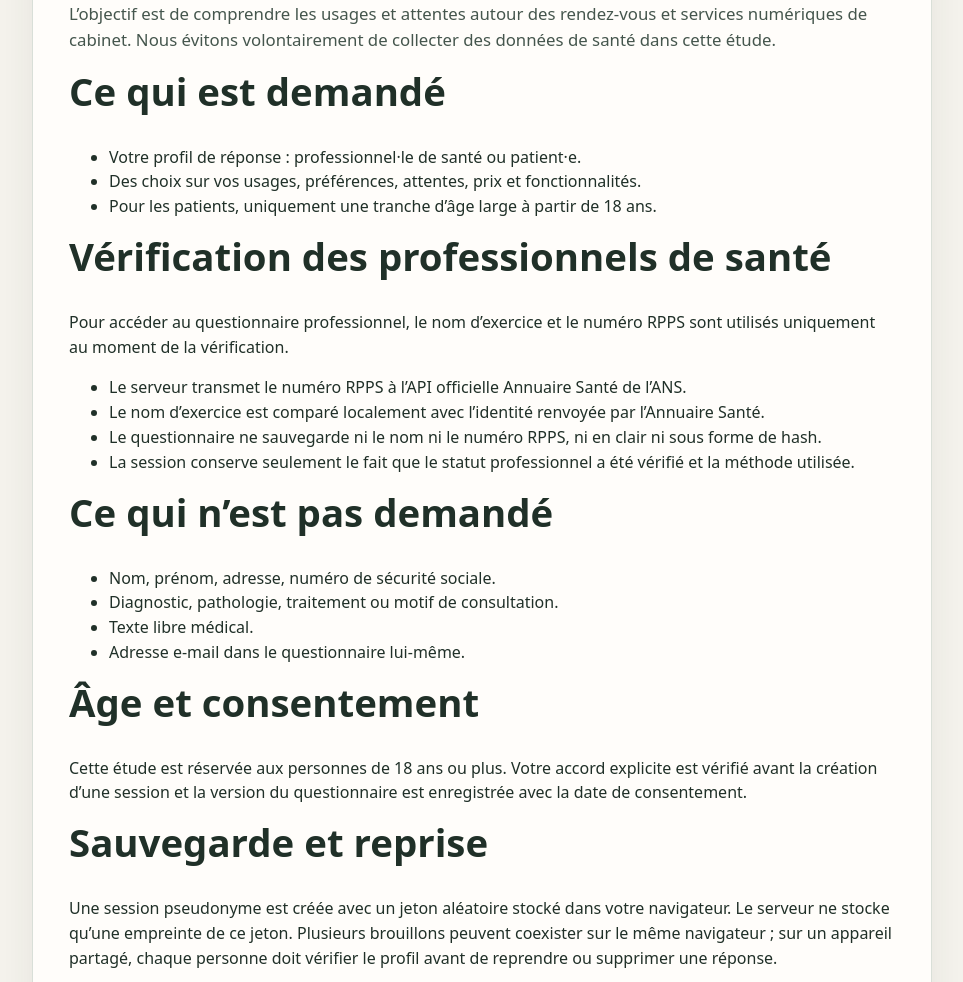
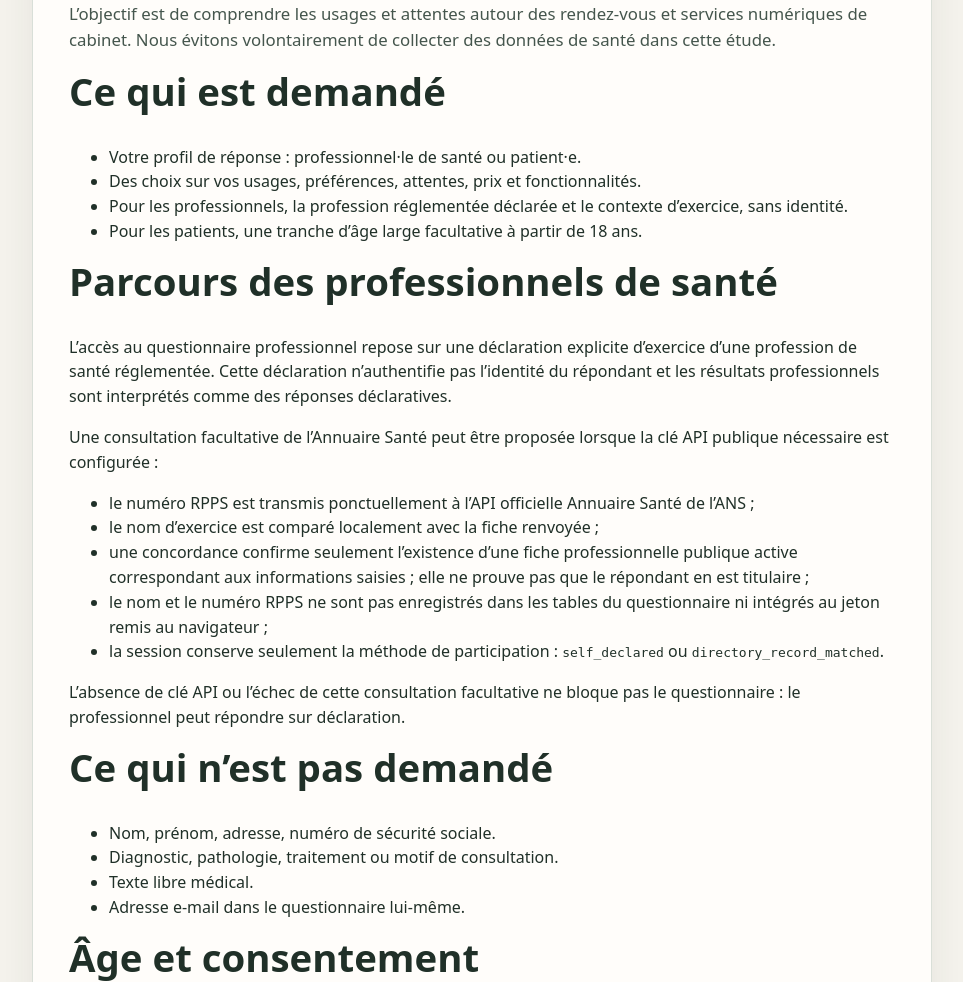
Before and after one commit to jasmin-abernathy/executive-function-app, a PHP site: page /resosoin/questionnaire/confidentialite.php in a window 1280 px wide. Shown: the part 299-1281 px from the top of the page, without its empty margins (158-1121 px from the left). Run offline with PHP 8.4, Linux system fonts and the light colour scheme.

Commit message:
Aligner la confidentialité RésoSoin sur l’auto-déclaration [skip ci]

```diff
--- a/web/app.lepotager.org/resosoin/questionnaire/confidentialite.php
+++ b/web/app.lepotager.org/resosoin/questionnaire/confidentialite.php
@@ -13,15 +13,18 @@
 <p class="eyebrow">Confidentialité</p><h1>Une étude produit, pas un questionnaire médical.</h1>
 <p class="lead">L’objectif est de comprendre les usages et attentes autour des rendez-vous et services numériques de cabinet. Nous évitons volontairement de collecter des données de santé dans cette étude.</p>
 <h2>Ce qui est demandé</h2>
-<ul><li>Votre profil de réponse : professionnel·le de santé ou patient·e.</li><li>Des choix sur vos usages, préférences, attentes, prix et fonctionnalités.</li><li>Pour les patients, uniquement une tranche d’âge large à partir de 18 ans.</li></ul>
-<h2>Vérification des professionnels de santé</h2>
-<p>Pour accéder au questionnaire professionnel, le nom d’exercice et le numéro RPPS sont utilisés uniquement au moment de la vérification.</p>
+<ul><li>Votre profil de réponse : professionnel·le de santé ou patient·e.</li><li>Des choix sur vos usages, préférences, attentes, prix et fonctionnalités.</li><li>Pour les professionnels, la profession réglementée déclarée et le contexte d’exercice, sans identité.</li><li>Pour les patients, une tranche d’âge large facultative à partir de 18 ans.</li></ul>
+<h2>Parcours des professionnels de santé</h2>
+<p>L’accès au questionnaire professionnel repose sur une déclaration explicite d’exercice d’une profession de santé réglementée. Cette déclaration n’authentifie pas l’identité du répondant et les résultats professionnels sont interprétés comme des réponses déclaratives.</p>
+<p>Une consultation facultative de l’Annuaire Santé peut être proposée lorsque la clé API publique nécessaire est configurée :</p>
 <ul>
-<li>Le serveur transmet le numéro RPPS à l’API officielle Annuaire Santé de l’ANS.</li>
-<li>Le nom d’exercice est comparé localement avec l’identité renvoyée par l’Annuaire Santé.</li>
-<li>Le questionnaire ne sauvegarde ni le nom ni le numéro RPPS, ni en clair ni sous forme de hash.</li>
-<li>La session conserve seulement le fait que le statut professionnel a été vérifié et la méthode utilisée.</li>
+<li>le numéro RPPS est transmis ponctuellement à l’API officielle Annuaire Santé de l’ANS ;</li>
+<li>le nom d’exercice est comparé localement avec la fiche renvoyée ;</li>
+<li>une concordance confirme seulement l’existence d’une fiche professionnelle publique active correspondant aux informations saisies ; elle ne prouve pas que le répondant en est titulaire ;</li>
+<li>le nom et le numéro RPPS ne sont pas enregistrés dans les tables du questionnaire ni intégrés au jeton remis au navigateur ;</li>
+<li>la session conserve seulement la méthode de participation : <code>self_declared</code> ou <code>directory_record_matched</code>.</li>
 </ul>
+<p>L’absence de clé API ou l’échec de cette consultation facultative ne bloque pas le questionnaire : le professionnel peut répondre sur déclaration.</p>
 <h2>Ce qui n’est pas demandé</h2>
 <ul><li>Nom, prénom, adresse, numéro de sécurité sociale.</li><li>Diagnostic, pathologie, traitement ou motif de consultation.</li><li>Texte libre médical.</li><li>Adresse e-mail dans le questionnaire lui-même.</li></ul>
 <h2>Âge et consentement</h2><p>Cette étude est réservée aux personnes de 18 ans ou plus. Votre accord explicite est vérifié avant la création d’une session et la version du questionnaire est enregistrée avec la date de consentement.</p><h2>Sauvegarde et reprise</h2>
```
